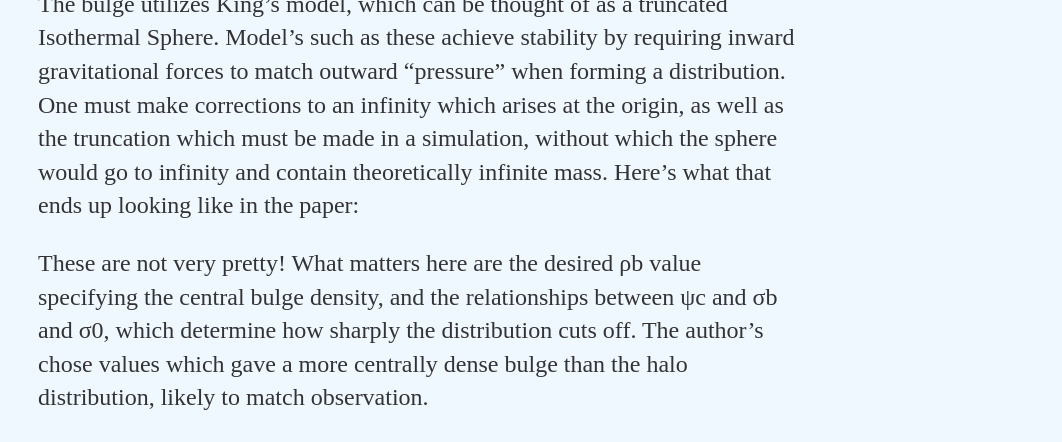
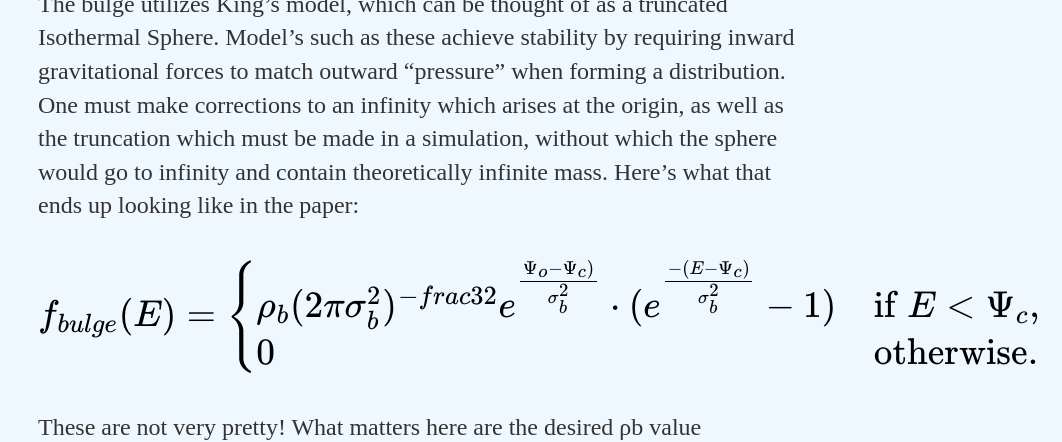
Before and after one commit to Kyle-Lewis/Kyle-Lewis.github.io, a Jekyll site: the page built from _posts/2017-07-19-N-Body-Simulations-For-Galaxies-Cuda.md, in a window 1280 px wide and 1400 px high, scrolled down 2098 px. Shown: the top 442 px of the window, without its empty margins (218-1280 px from the left). Built offline with Jekyll 4.4.1, drawn with Linux system fonts in a browser that asks for light colours; formulas are drawn with MathJax 3; some of the changed text lies outside the part shown.

Commit message:
script update

```diff
--- a/_posts/2017-07-19-N-Body-Simulations-For-Galaxies-Cuda.md
+++ b/_posts/2017-07-19-N-Body-Simulations-For-Galaxies-Cuda.md
@@ -45,7 +45,15 @@ I'll break this portion into descriptions of Kiujiken & Dubinski's models for
 
 The bulge utilizes King's model, which can be thought of as a truncated Isothermal Sphere. Model's such as these achieve stability by requiring inward gravitational forces to match outward "pressure" when forming a distribution. One must make corrections to an infinity which arises at the origin, as well as the truncation which must be made in a simulation, without which the sphere would go to infinity and contain theoretically infinite mass. Here's what that ends up looking like in the paper:
 
-
+<div style="font-size: 150%;">
+	$$
+		f_{bulge}(E) =
+			\begin{cases}
+			\rho_b(2\pi\sigma_b^2)^{-frac{3}{2}}e^{\frac{\Psi_o - \Psi_c)}{\sigma_b^2}} \cdot (e^{\frac{-(E-\Psi_c)}{\sigma_b^2}} - 1) & \text{if $E < \Psi_c$,} \\
+			0 & \text{otherwise.}
+			\end{cases}
+	$$
+</div>
 
 These are not very pretty! What matters here are the desired ρb value specifying the central bulge density, and the relationships between ψc and σb and σ0, which determine how sharply the distribution cuts off. The author's chose values which gave a more centrally dense bulge than the halo distribution, likely to match observation.
 
@@ -61,7 +69,7 @@ The model for the disk expects there to be central mass, from the bulge and ha
 <div style="font-size: 150%;">
 	$$
 		f_{disk}(E_p, L_z, E_z) =
-		\frac{\Sigma(R_c)}{((2\pi^3)^{1/2}\kappa(R_c))} \times \frac{\tilde\rho_d(R_c)}{\tilde\sigma_R^2(R_c)\tilde\sigma_z(R_c)}
+		\frac{\Sigma(R_c)}{((2\pi^3)^{1/2}\kappa(R_c))} \cdot \frac{\tilde\rho_d(R_c)}{\tilde\sigma_R^2(R_c)\tilde\sigma_z(R_c)}
 		e^{-\frac{E_p - E_c(R_c)}{\tilde\sigma_R^2(R_c)} - \frac{E_z}{\tilde\sigma_z^2(R_c)}}
 	$$
 </div>
@@ -82,7 +90,7 @@ If you can make out the now tiny axes (which have remained the same size) throug
 	$$
 		f_{halo}(E,L_z^2) =
 			\begin{cases}
-			[(AL_z^2 + B)e^{-E/\sigma_0^2}] \times [e^{-E/\sigma_0^2} - 1] & \text{if $E < 0$,} \\
+			[(AL_z^2 + B)e^{-E/\sigma_0^2}] \cdot [e^{-E/\sigma_0^2} - 1] & \text{if $E < 0$,} \\
 			0 & \text{otherwise.}
 			\end{cases}
 	$$
```
